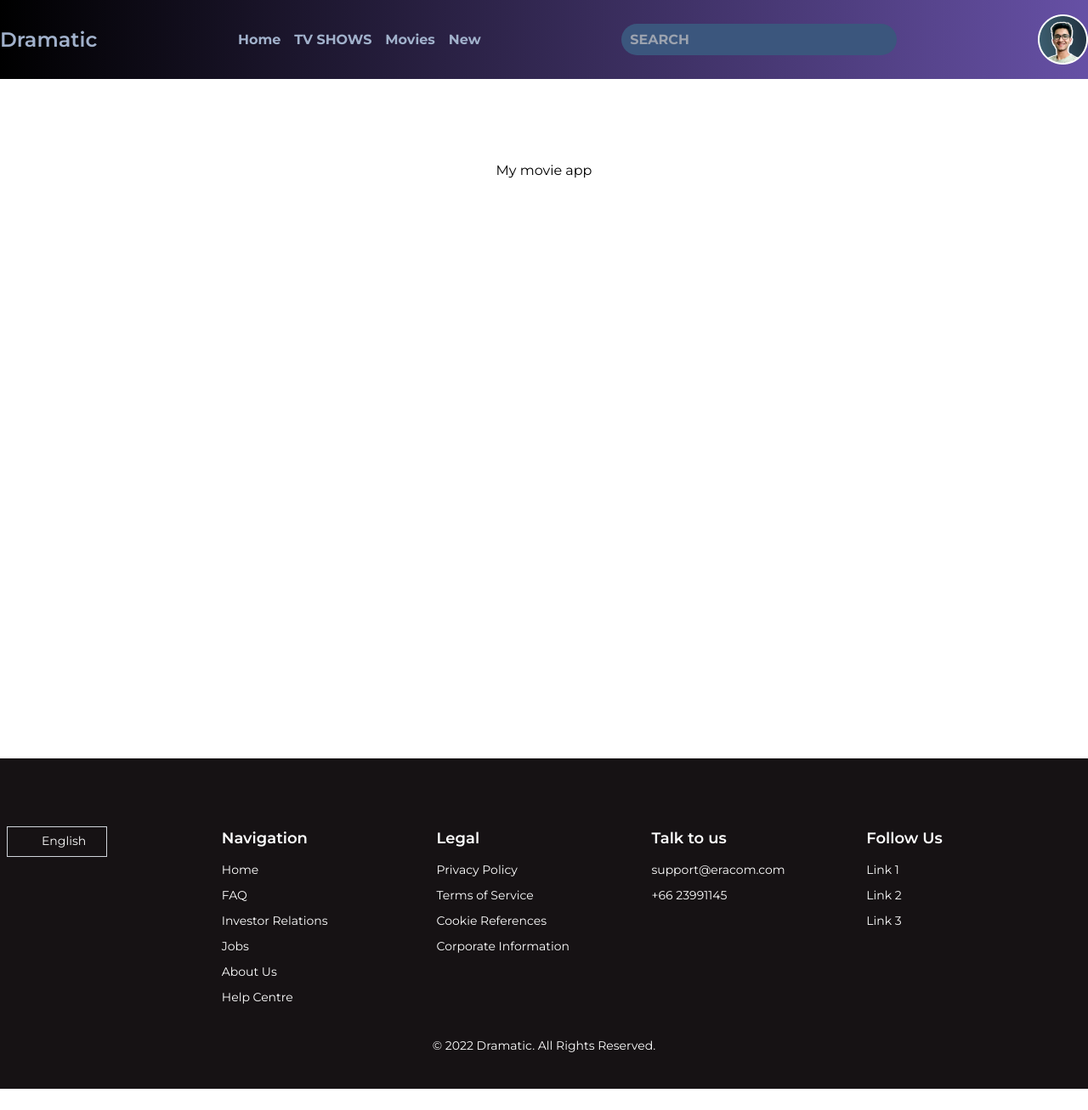
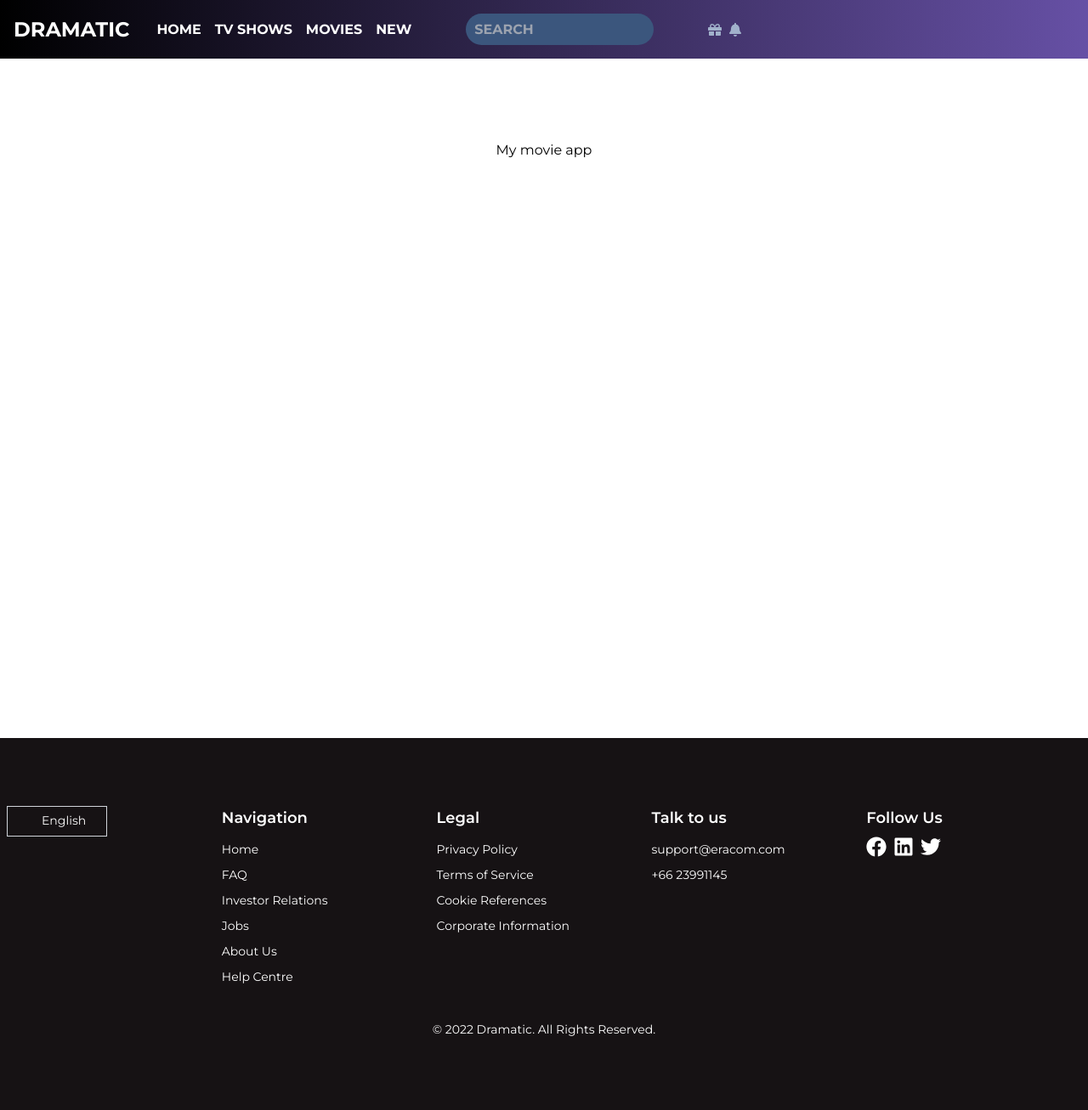
Before and after one commit to thinkingmore/zaynax-movie-app, a Next.js app: page / in a window 1280 px wide. Shown: the whole page at 85% size. Before the commit the page ends 1282 px from the top, so only its background shows below. Built offline with nearby package versions, Linux system fonts and the light colour scheme.

Commit message:
made the navbbar responsive

```diff
--- a/package.json
+++ b/package.json
@@ -21,6 +21,7 @@
     "postcss": "8.4.29",
     "react": "18.2.0",
     "react-dom": "18.2.0",
+    "react-icons": "^4.11.0",
     "react-redux": "^8.1.2",
     "redux": "^4.2.1",
     "redux-thunk": "^2.4.2",
--- a/src/app/globals.css
+++ b/src/app/globals.css
@@ -12,7 +12,6 @@ body {
   color: #A1B1CB;
   font-size: 16px;
   font-weight: 700;
-  height: 93px;
 }
 
 .footer {
@@ -22,5 +21,4 @@ body {
   line-height: 30px;
   letter-spacing: 0px;
   text-align: left;
-  height: 389px;
 }
--- a/src/components/Footer.tsx
+++ b/src/components/Footer.tsx
@@ -1,9 +1,10 @@
 import React from 'react';
+import { FaFacebook,FaTwitter,FaLinkedin } from 'react-icons/fa';
 
 const Footer = () => {
   return (
     <footer className="footer flex-col py-20 items-center text-white">
-        <div className="container mx-auto grid grid-cols-5 px-2">
+        <div className="container mx-auto grid grid-cols-1 sm:grid-cols-2 md:grid-cols-3 lg:grid-cols-5 px-2">
             {/* Column 1 */}
             <div className="col-span-1">
                 <div className="flex items-center">
@@ -56,15 +57,21 @@ const Footer = () => {
             {/* Column 5 */}
             <div className="col-span-1">
                 <h2 className="text-lg font-semibold mb-2">Follow Us</h2>
-                <ul>
-                    <li><a href="#">Link 1</a></li>
-                    <li><a href="#">Link 2</a></li>
-                    <li><a href="#">Link 3</a></li>
+                <ul className="flex items-center space-x-2">
+                    <li>
+                        <a className="text-2xl" href="#"><FaFacebook/></a>
+                    </li>
+                    <li>
+                        <a className="text-2xl" href="#"><FaLinkedin/></a>
+                    </li>
+                    <li>
+                        <a className="text-2xl" href="#"><FaTwitter/></a>
+                    </li>
                 </ul>
             </div>
         </div>
-        <div className="container text-center mt-8">
-            <p className="text-sm text-white">© 2022 Dramatic. All Rights Reserved. </p>
+        <div className="container mx-auto mt-8">
+            <p className="text-center text-white">© 2022 Dramatic. All Rights Reserved. </p>
         </div>
     </footer>
 
--- a/src/components/Navbar.tsx
+++ b/src/components/Navbar.tsx
@@ -1,48 +1,74 @@
-import Image from 'next/image';
-import React from 'react';
+"use client"
+import { useState } from 'react';
+import Link from 'next/link';
 import SearchBar from './SearchBar/SearchBar';
+import { FaGift,FaBell,FaBars,FaWindowClose } from 'react-icons/fa';
 
-const Header: React.FC = () => {
+const Navbar = () => {
+  // State to track whether the mobile menu is open or closed
+  const [isMobileMenuOpen, setIsMobileMenuOpen] = useState(false);
+
+  // Function to toggle the mobile menu
+  const toggleMobileMenu = () => {
+    setIsMobileMenuOpen(!isMobileMenuOpen);
+  };
+
+  // Function to close the mobile menu
+  const closeMobileMenu = () => {
+    setIsMobileMenuOpen(false);
+  };
+
   return (
-    <header className="header-bg flex items-center justify-between">
-      <div className="container mx-auto flex items-center justify-between">
-        {/* Logo */}
-        <div className=" text-2xl font-semibold font-montserrat">
-          <a href="/">Dramatic</a>
+    <nav className="header-bg p-4">
+      <div className="container mx-auto md:flex items-center">
+        <div className="text-white text-2xl cursor-pointer">
+          DRAMATIC
         </div>
-
-        {/* Navigation Links */}
-        <ul className="flex space-x-4 ">
-          <li>
-            <a href="/">Home</a>
-          </li>
-          <li>
-            <a href="/about">TV SHOWS</a>
-          </li>
-          <li>
-            <a href="/contact">Movies</a>
-          </li>
-          <li>
-            <a href="/contact">New</a>
-          </li>
-        </ul>
-
-        <div className="relative">
+        <div className="md:hidden absolute right-4 top-4">
+          {/* Mobile Menu Button */}
+          {!isMobileMenuOpen ? (
+            <button
+              className="text-white"
+              onClick={toggleMobileMenu}
+            >
+              <FaBars/>
+            </button>
+          ) : (
+            <button
+              className="text-white "
+              onClick={closeMobileMenu}
+            >
+              <FaWindowClose/>
+            </button>
+          )}
+        </div>
+        <div className={`md:flex ms-8 ${isMobileMenuOpen ? 'block' : 'hidden'}`} onClick={closeMobileMenu}>
+          {/* Navbar Links */}
+          <div className="me-auto md:flex items-center space-x-4">
+            <Link href="/">
+              <div className="text-white cursor-pointer">HOME</div>
+            </Link>
+            <Link href="/about">
+              <div className="text-white cursor-pointer">TV SHOWS</div>
+            </Link>
+            <Link href="/contact">
+              <div className="text-white cursor-pointer">MOVIES</div>
+            </Link>
+            <Link href="/contact">
+              <div className="text-white cursor-pointer">NEW</div>
+            </Link>
+          </div>
+          <div className="md:ms-16 md:mt-0 mt-4">
             <SearchBar/>
+          </div>
+          <div className="md:ms-16 hidden space-x-2 md:flex items-center">
+            <FaGift/>
+            <FaBell/>
+          </div>
         </div>
-
-        {/* Profile Image */}
-        <a href="/">
-        <Image
-            src="/profile.png"
-            width={59}
-            height={59}
-            alt="Picture of the author"
-        />
-        </a>
       </div>
-    </header>
+    </nav>
   );
 };
 
-export default Header;
+export default Navbar;
--- a/src/components/SearchBar/SearchBar.module.css
+++ b/src/components/SearchBar/SearchBar.module.css
@@ -1,5 +1,5 @@
 .searchBar {
-    width: 324px;
+    max-width: 324px;
     height: 37px;
     top: 29px;
     left: 821px;
```
Also changed, not shown: 1 other file (tests, documents, lock files or other folders).
